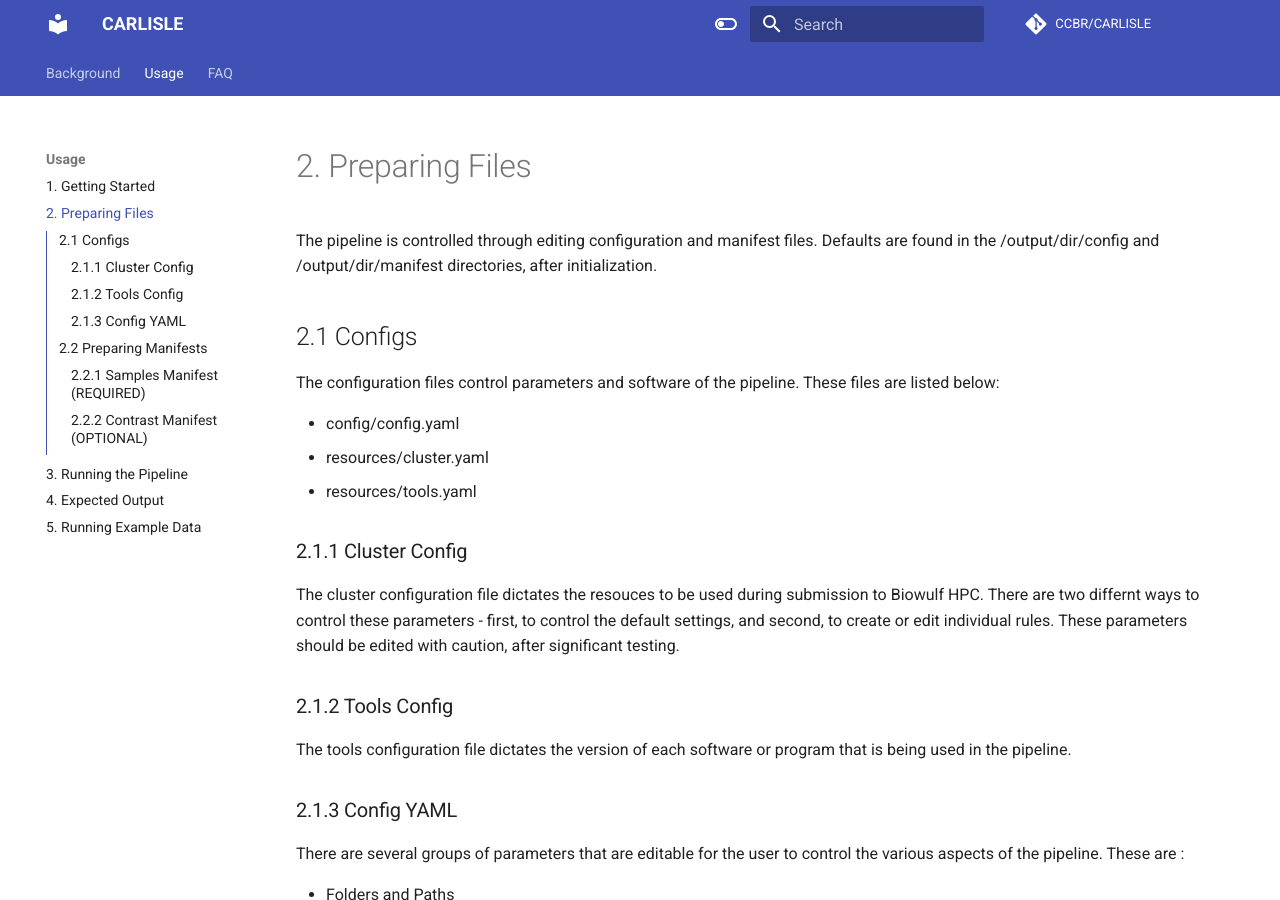
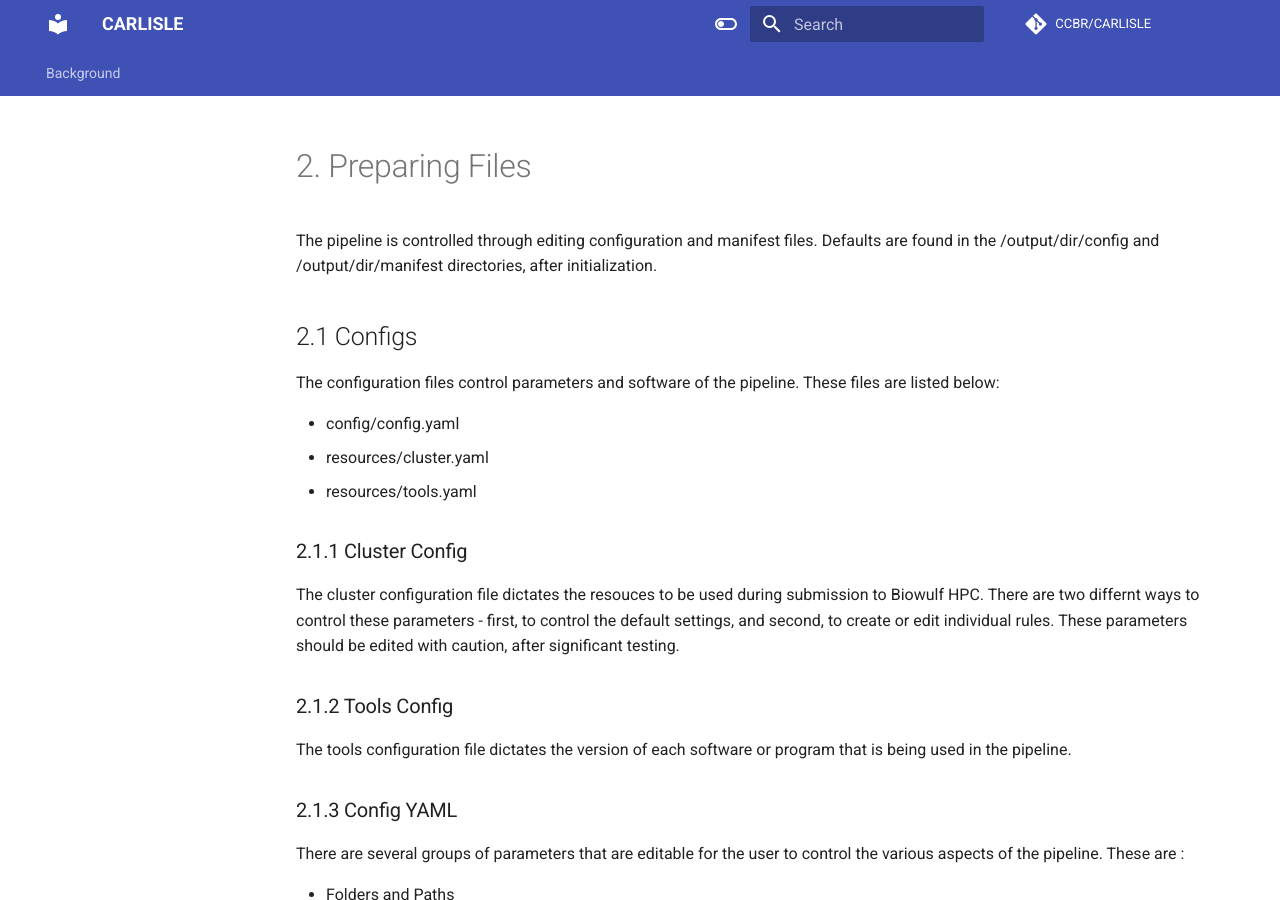
Before and after one commit to CCBR/CARLISLE, an MkDocs documentation site: the page built from docs/CARLISLE/preparing-files.md, in a window 1280 px wide and 900 px high. Built offline with MkDocs 1.6.1 and Material for MkDocs 9.7.7, drawn with Linux system fonts in a browser that asks for light colours; comment, search, counter and statistics services are not loaded; the version menu is left out.

Commit message:
troubleshooting mkdocs

```diff
--- a/mkdocs.yml
+++ b/mkdocs.yml
@@ -6,7 +6,7 @@ site_description: >-
 # Repository
 repo_name: CCBR/CARLISLE
 repo_url: https://github.com/CCBR/CARLISLE
-edit_uri: https://github.com/CCBR/CARLISLE
+edit_uri: https://github.com/CCBR/CARLISLE/edit/main/docs/
 
 # Copyright
 copyright: Copyright &copy; 2022 CCBR
@@ -94,12 +94,3 @@ markdown_extensions:
 # Page Tree
 nav:
   - Background : index.md
-  - Usage:
-    - 1. Getting Started : CARLISLE/getting-started.md
-    - 2. Preparing Files: CARLISLE/preparing-files.md
-    - 3. Running the Pipeline: CARLISLE/run.md
-    - 4. Expected Output: CARLISLE/output.md
-    - 5. Running Example Data: CARLISLE/test.md
-  - FAQ:
-    - Troubleshooting: CARLISLE/troubleshooting.md
-    - Contributions: CARLISLE/contributions.md
```
Also changed, not shown: docs/index.md (deleted, +0 -1 lines).
